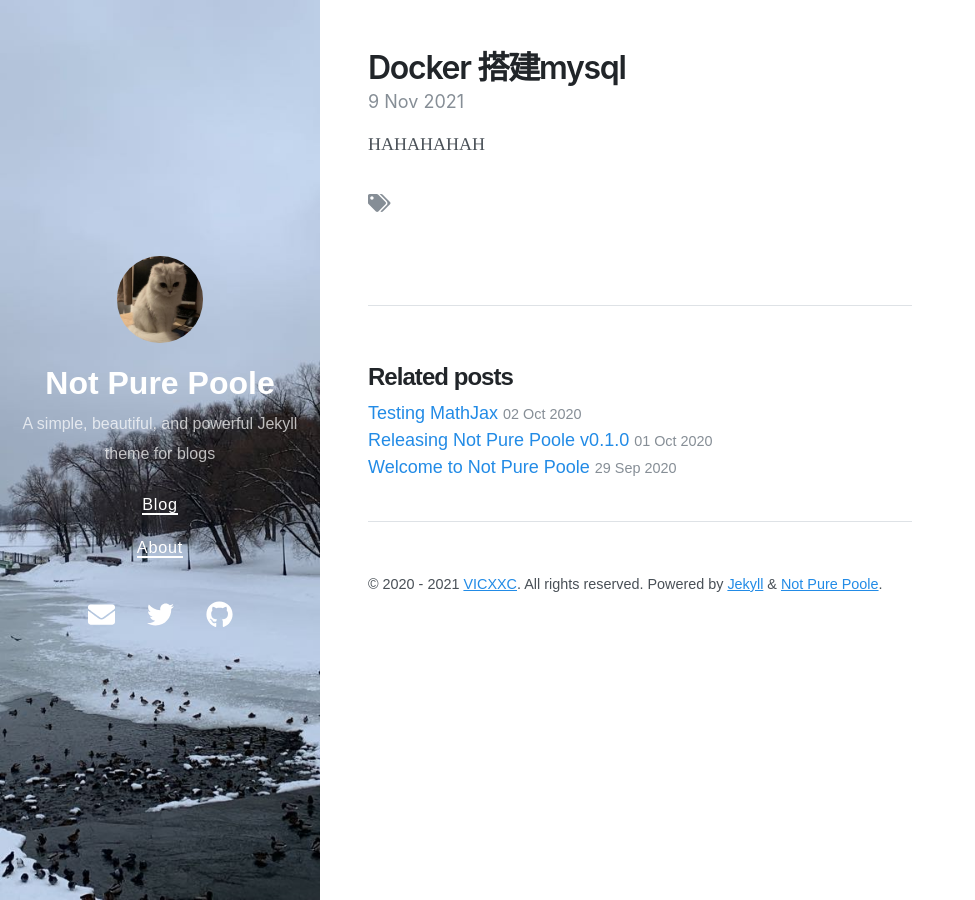
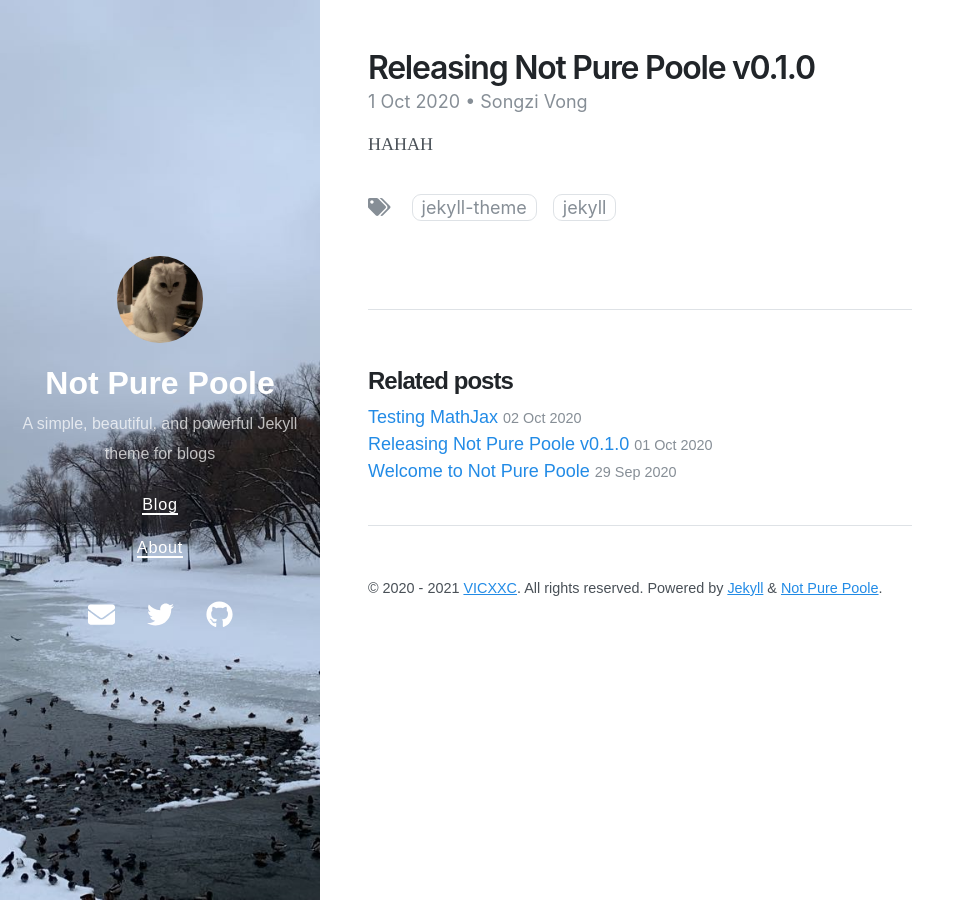
Before and after one commit to vicxxc/vic.github.io, a Jekyll site: the page built from _posts/2021-11-09-Docker 搭建MySQL.md, in a window 1280 px wide. Shown: the whole page, without its empty margins (0-975 px from the left). Built offline with Jekyll 4.4.1, drawn with Linux system fonts in a browser that asks for light colours; nearby versions of some CDN libraries; our own code applies the rules of GitHub Pages for plain Markdown files.

Commit message:
Update 2021-11-09-Docker 搭建MySQL.md

```diff
--- a/_posts/2021-11-09-Docker 搭建MySQL.md
+++ b/_posts/2021-11-09-Docker 搭建MySQL.md
@@ -1 +1,11 @@
-HAHAHAHAH
+---
+layout: post
+title: Releasing Not Pure Poole v0.1.0
+author: Songzi Vong
+tags:
+- jekyll theme
+- jekyll
+date: 2020-10-01 13:56 +0800
+---
+
+HAHAH
```
